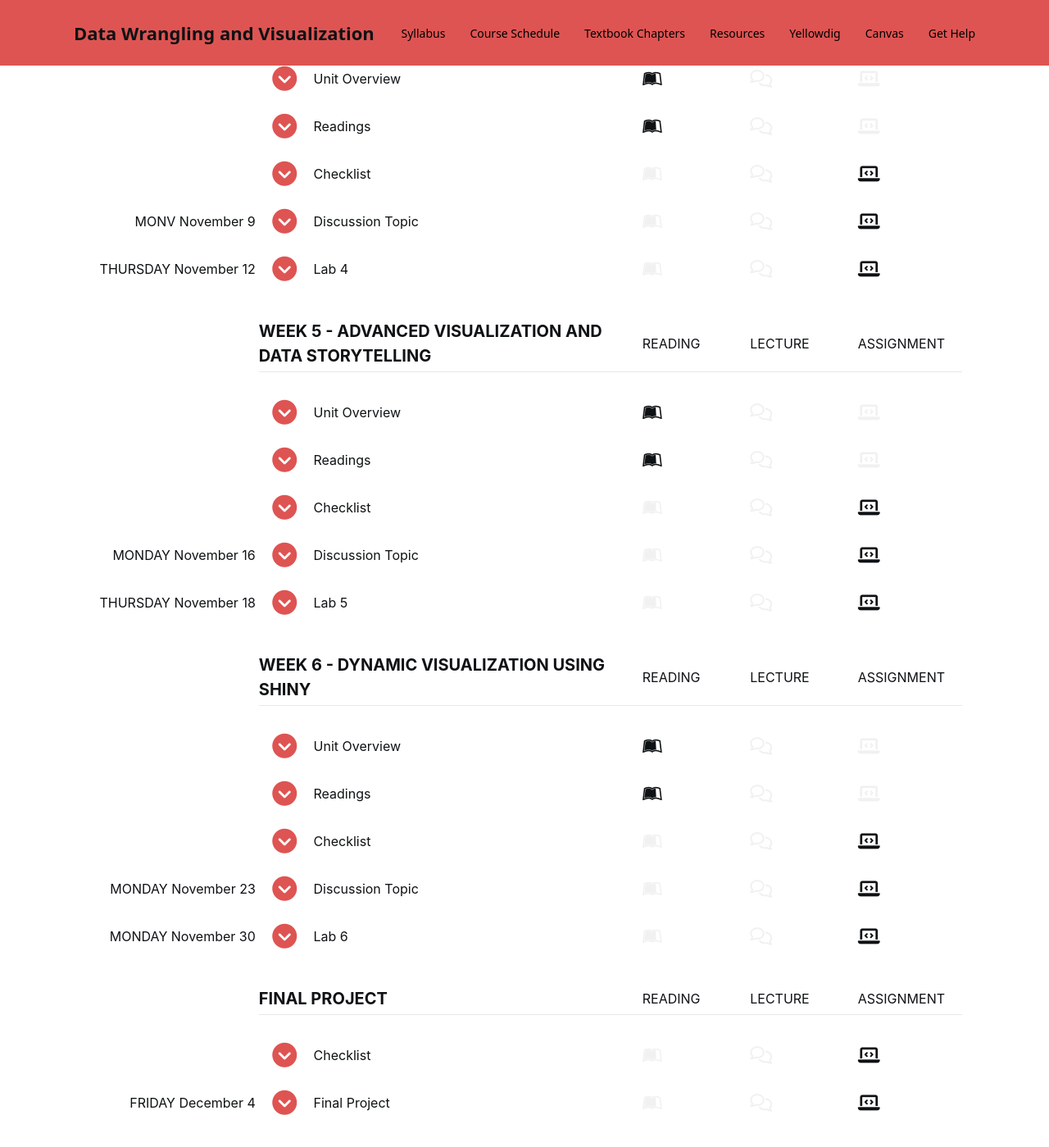
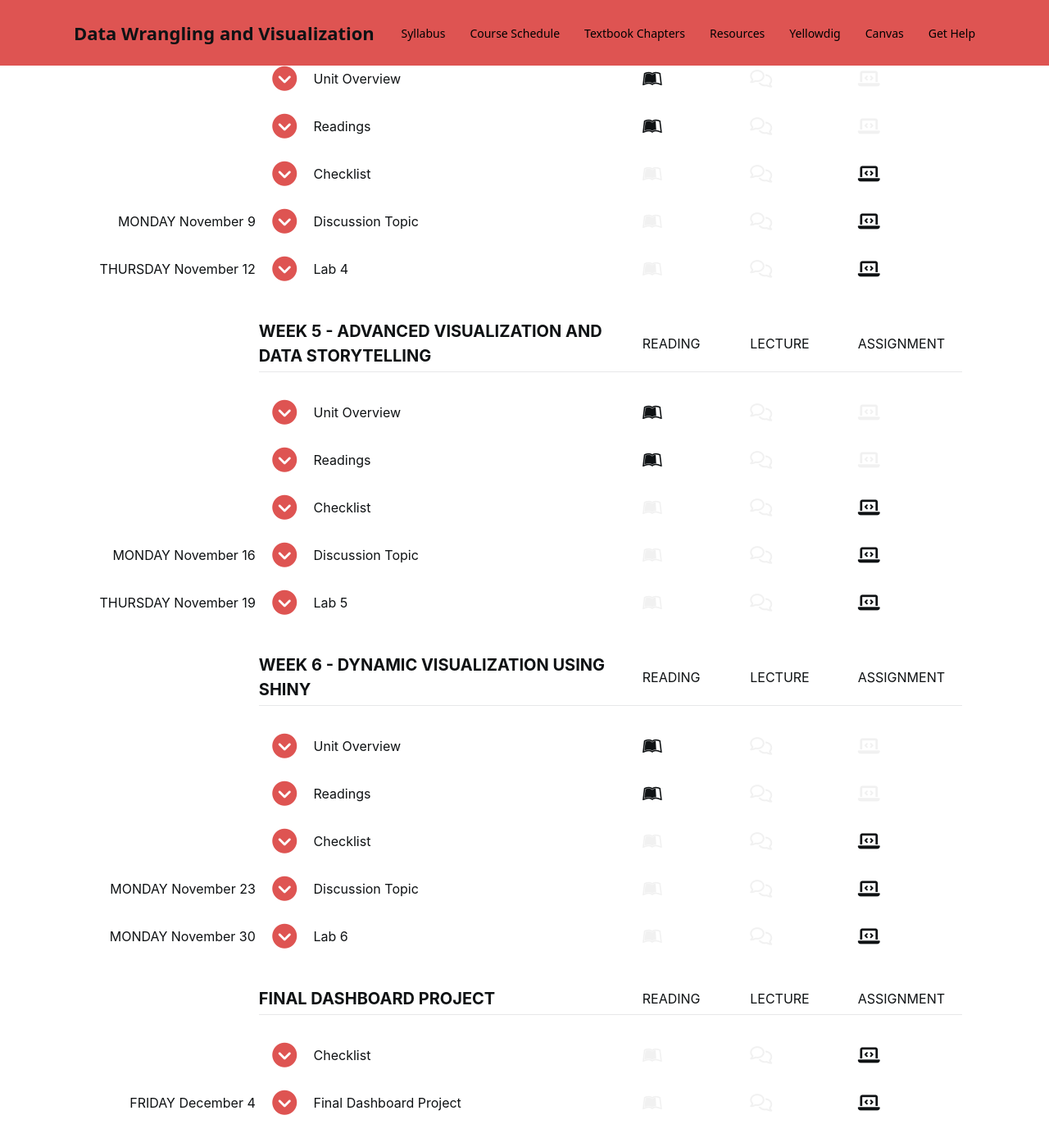
Before and after one commit to Watts-College/crj-541-fall-2026, a Jekyll site: the page built from schedule.md, in a window 1280 px wide and 1400 px high, scrolled down 1835 px. Shown: the whole window at 82% size. Built offline with Jekyll 4.4.1, drawn with Linux system fonts in a browser that asks for light colours; nearby versions of some CDN libraries; a style sheet for code colours, icons or effects is not loaded; some of the changed text lies outside the part shown.

```diff
--- a/schedule.md
+++ b/schedule.md
@@ -13,14 +13,14 @@ lab-due-dates:
   lab-02: 'THURSDAY October 29'
   lab-03: 'THURSDAY November 5'
   lab-04: 'THURSDAY November 12'
-  lab-05: 'THURSDAY November 18'
+  lab-05: 'THURSDAY November 19'
   lab-06: 'MONDAY November 30'
 
 discussion-dates:
   topic-01: 'MONDAY October 19'
   topic-02: 'MONDAY October 26'
   topic-03: 'MONDAY November 2'
-  topic-04: 'MONV November 9'
+  topic-04: 'MONDAY November 9'
   topic-05: 'MONDAY November 16'
   topic-06: 'MONDAY November 23'
 
@@ -119,7 +119,7 @@ Together, these tools allow analysts not only to conduct analyses efficiently, b
 
 You will get plenty of practice with these tools and submit your labs as knitted R Markdown (`.RMD`) files.
 You can learn more about R Markdown here: [Getting Started with R Markdown](https://rmarkdown.rstudio.com/lesson-1.html).
-But to give you a glimpse, you can view R Markdown in action in the below image:
+But to give you a glimpse, you can view R Markdown in action in the image below:
 
 <br>
 
@@ -192,7 +192,7 @@ R Markdown is one of the most powerful tools you'll learn. It allows the synthes
 
 #### R Markdown: An Introduction
 
-The following [video](https://youtu.be/ALwHaNzQub0 provides a tutorial and demonstration of R Markdown.
+The following [video](https://youtu.be/ALwHaNzQub0) provides a tutorial and demonstration of R Markdown.
 
 * Locating Lab Assignment Templates
 * Creating New R Markdown Files
@@ -811,7 +811,7 @@ The following checklist will help you stay organized in your fourth week.
 - [ ] Complete Assigned Textbook Chapters: [Data Visualization with `ggplot2`](https://jacobtnyoung.github.io/dwv4ca/dwc4ca-ggplot2-intro.html)
 - [ ] Post & Exchange on Discussion Topic, 20 Points Max (See Below)
 - [ ] Complete & Submit [Lab 4](../labs/lab-04-instructions.html) (See Below)
-- [ ] (Recommended) Familiarize Yourself with the [Final Project](../labs/final-project-instructions.html)
+- [ ] (Recommended) Familiarize Yourself with the [Final Dashboard Project](../labs/final-project-instructions.html)
 
 <br>
 
@@ -950,7 +950,7 @@ The following checklist will help you stay organized in your fifth week.
 - [ ] Complete Assigned Textbook Chapter: [Advanced `ggplot2` and Storytelling](https://jacobtnyoung.github.io/dwv4ca/dwc4ca-ggplot2-advanced.html)
 - [ ] Post & Exchange on Discussion Topic, 20 Points Max (See Below)
 - [ ] Complete & Submit [Lab 5](../labs/lab-05-instructions.html) (See Below)
-- [ ] (Recommended) Familiarize Yourself with the [Final Project](../labs/final-project-instructions.html)
+- [ ] (Recommended) Familiarize Yourself with the [Final Dashboard Project](../labs/final-project-instructions.html)
 
 <br>
 
@@ -1097,7 +1097,7 @@ The following checklist will help you stay organized in your sixth week.
 - [ ] Complete Assigned Textbook Chapter: [Dynamic Visualization using Shiny](https://jacobtnyoung.github.io/dwv4ca/dwc4ca-shiny-intro.html)
 - [ ] Post & Exchange on Discussion Topic, 20 Points Max (See Below)
 - [ ] Complete & Submit [Lab 6](../labs/lab-06-instructions.html) (See Below)
-- [ ] Begin [Final Project](../labs/final-project-instructions.html)
+- [ ] Begin [Final Dashboard Project](../labs/final-project-instructions.html)
 
 <br>
 
@@ -1158,13 +1158,13 @@ Click to download the lab template. Modify and submit using the instructions.
 #########################################
 #########################################
 ##########
-##########         FINAL PROJECT
+##########         FINAL DASHBOARD PROJECT
 ##########
 #########################################
 #########################################
 -->
 
-** FINAL PROJECT
+** FINAL DASHBOARD PROJECT
 
 *** { @unit = "", @title = "Checklist", @assignment, @foldout }
 
@@ -1172,20 +1172,20 @@ Click to download the lab template. Modify and submit using the instructions.
 
 The following checklist will help you stay organized for your final week.
 
-- [ ] Finalize & Submit Your [Final Project](../labs/final-project-instructions.html)
+- [ ] Finalize & Submit Your [Final Dashboard Project](../labs/final-project-instructions.html)
 - [ ] Submit a Course Evaluation through [MyASU](https://webapp4.asu.edu/myasu/)
 
 <br>
 <br>
 
-*** { @unit = "{{page.final-project.due-date}}", @title = "Final Project", @assignment, @foldout  }
+*** { @unit = "{{page.final-project.due-date}}", @title = "Final Dashboard Project", @assignment, @foldout  }
 
 <br>
 
 ## Final Project: Dashboard
 
 This course will close with a final project that requires you to transform data you worked with throughout the semester into an interactive data dashboard.
-It is designed to give you practice integrating material the we have covered throughout the course with latitude to implement creativity and your own data product style.
+It is designed to give you practice integrating material that we have covered throughout the course with latitude to implement creativity and your own data product style.
 
 <a class="uk-button uk-button-default" onclick="window.open('../labs/final-project-instructions.html')">Final Project Instructions</a>
 
```
Also changed, not shown: other parts of schedule.md (+15 -15 lines), index.md (+14 -17 lines).
